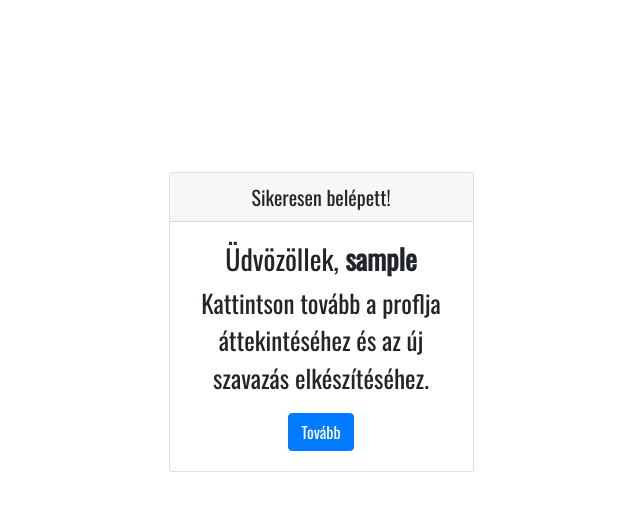
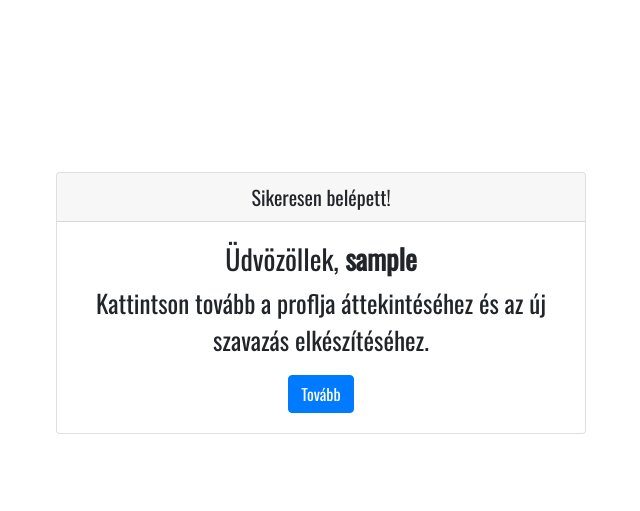
Before and after one commit to Negyszersult/Poll, a Flask app: page /loginsucces in a window 1280 px wide. Shown: the part 56-567 px from the top of the page, without its empty margins (319-959 px from the left). Run offline with Flask 2, Linux system fonts and the light colour scheme; the visitor is signed in with stand-in values (Sample User, id 1); data comes from the database, SQL or seed files in the repository.

Commit message:
Update loginsucces.html

```diff
--- a/templates/loginsucces.html
+++ b/templates/loginsucces.html
@@ -40,7 +40,7 @@
     <center>
         <br><br><br><br>
         <div class="col-sm-6">
-            <div class="card w-50">
+            <div class="card">
                 <h5 class="card-header">Sikeresen belépett!</h5>
                 <div class="card-body">
                     {% if current_user.is_authenticated %}
```
